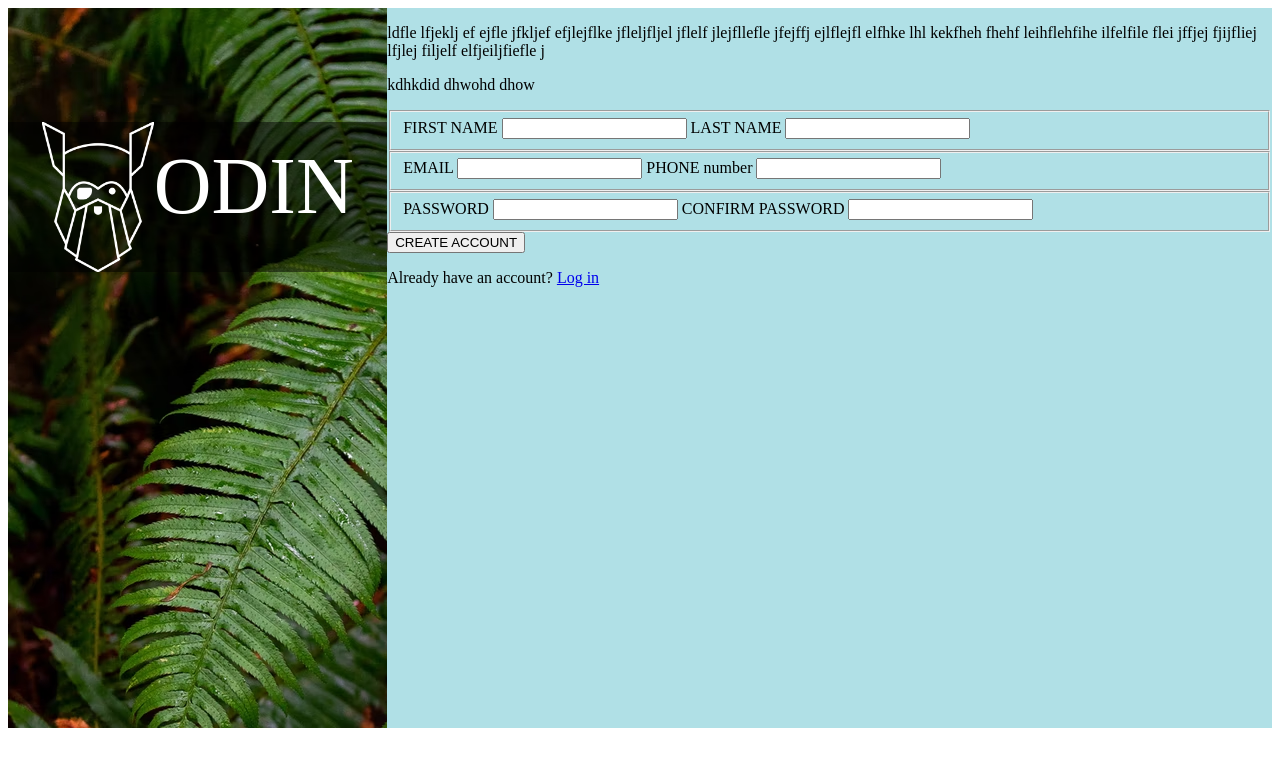
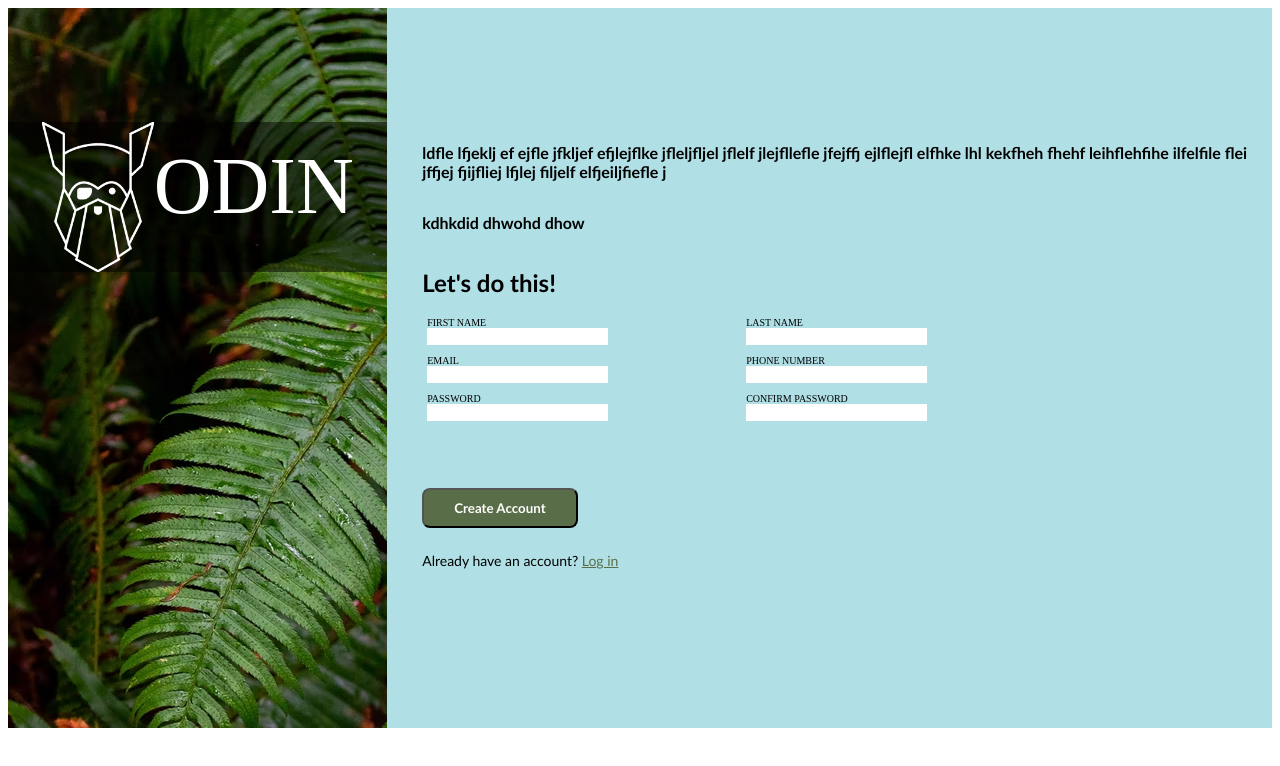
Before and after one commit to shrey-Odinproject/Sign-up-Form, a plain HTML site: page index.html in a window 1280 px wide. Drawn offline with Linux system fonts and the light colour scheme.

Commit message:
Get closer to final design
Form stuff remain

```diff
--- a/index.html
+++ b/index.html
@@ -17,7 +17,7 @@
         </div>
     </div>
     <div class="right">
-        <div>
+        <div class="top">
             <p>
                 ldfle lfjeklj ef ejfle jfkljef efjlejflke jfleljfljel jflelf jlejfllefle jfejffj ejlflejfl elfhke lhl
                  kekfheh fhehf leihflehfihe ilfelfile flei jffjej fjijfliej lfjlej filjelf elfjeiljfiefle j
@@ -28,32 +28,43 @@
         </div>
         <div>
             <form action="#" method="post">
-                <fieldset>
+                <h2>Let's do this!</h2>
+                <ul>
+                    <li>
                         <label for="firstname">FIRST NAME</label>
                         <input type="text" id="firstname">
+                    </li>
+
+                    <li>
 
                         <label for="lastname">LAST NAME</label>
                         <input type="text" id="lastname">
-                </fieldset>
 
-                <fieldset>
+                    </li>
+
+                    <li>
                         <label for="email">EMAIL</label>
                         <input type="email" id="email">
+                    </li>
 
-                    <label for="phonenumber">PHONE number</label>
+                    <li>
+                        <label for="phonenumber">PHONE NUMBER</label>
                         <input type="tel" id="phonenumber">
-                </fieldset>
-                <fieldset>
+                    </li>
+                    <li>
+
                         <label for="password">PASSWORD</label>
                         <input type="password" id="password">
-
+                    </li>
+                    <li>
                         <label for="confirmpassword">CONFIRM PASSWORD</label>
                         <input type="password" id="confirmpassword">
-                </fieldset>
+                    </li>
+                </ul>
             </form>
         </div>
-        <div>
-            <button type="submit">CREATE ACCOUNT</button>
+        <div class="bottom">
+            <button type="submit">Create Account</button>
             <p>Already have an account? <a href="#">Log in</a></p>
         </div>
     </div>
--- a/style.css
+++ b/style.css
@@ -7,10 +7,6 @@ body{
 .left{
     width: 30%;
     background-image: url('background_img.avif');
-}
-.right{
-    width: 70%;
-    background-color: powderblue;
 }
 
 .logobox{
@@ -28,3 +24,62 @@ body{
     font-size: 80px;
     margin-top: 5%;
 }
+
+.right{
+    width: 70%;
+    background-color: powderblue;
+    display: flex;
+    flex-direction: column;
+}
+.right>div{
+    flex:1;
+}
+
+button{
+    background-color: #596d48;
+    color: white;
+    padding: 10px 30px 10px 30px;
+    font-family: 'Gill Sans', 'Gill Sans MT', Calibri, 'Trebuchet MS', sans-serif;
+    border-radius: 8px;
+    font-weight: bold;
+    margin-bottom: 10px;
+}
+input{
+    border: #e5e7eb;
+}
+
+label{
+    font-size: x-small;
+}
+li{
+    display: flex;
+    flex-direction: column;
+    margin-bottom: 10px;
+}
+ul{
+display: flex;
+flex-flow: row wrap;
+width: 500px;
+justify-content: space-between;
+}
+
+h2,.bottom,.top{
+    margin-left: 35px;
+    font-family: 'Gill Sans', 'Gill Sans MT', Calibri, 'Trebuchet MS', sans-serif;
+}
+
+a{
+    color: #596d48;
+}
+
+.bottom>p{
+    font-size: 14px;
+}
+.top{
+    display: flex;
+    flex-flow: column nowrap;
+    justify-content: flex-end;
+}
+.top>p{
+    font-weight: bold;
+}
```
Lines whose indentation alone changed are shown as unchanged.
